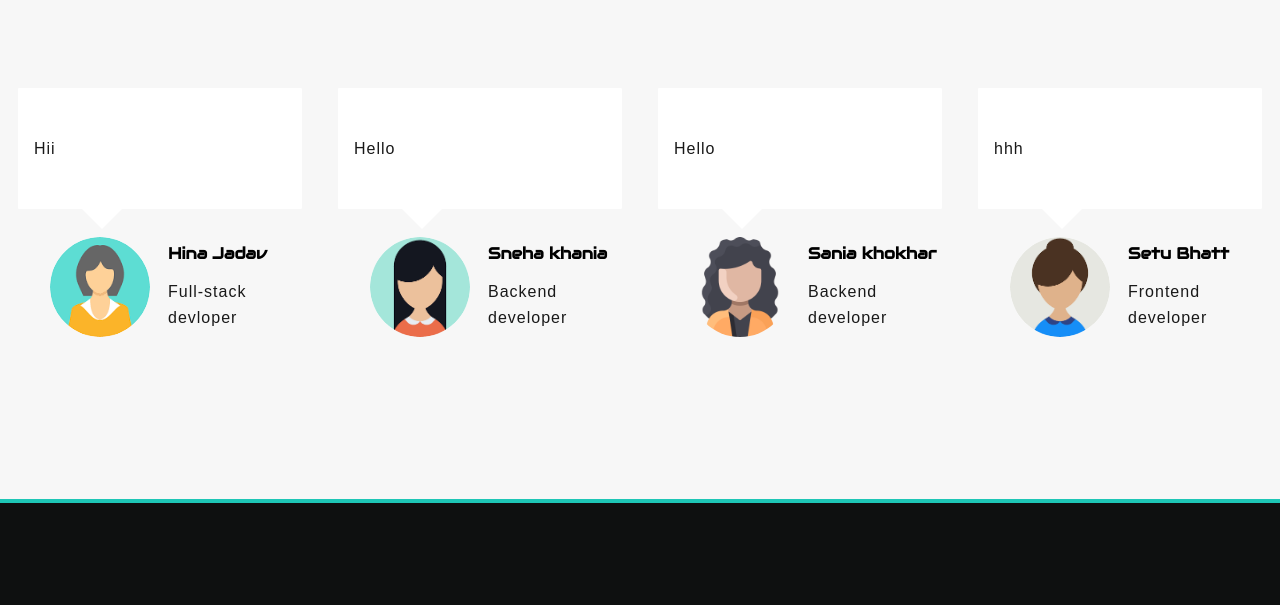
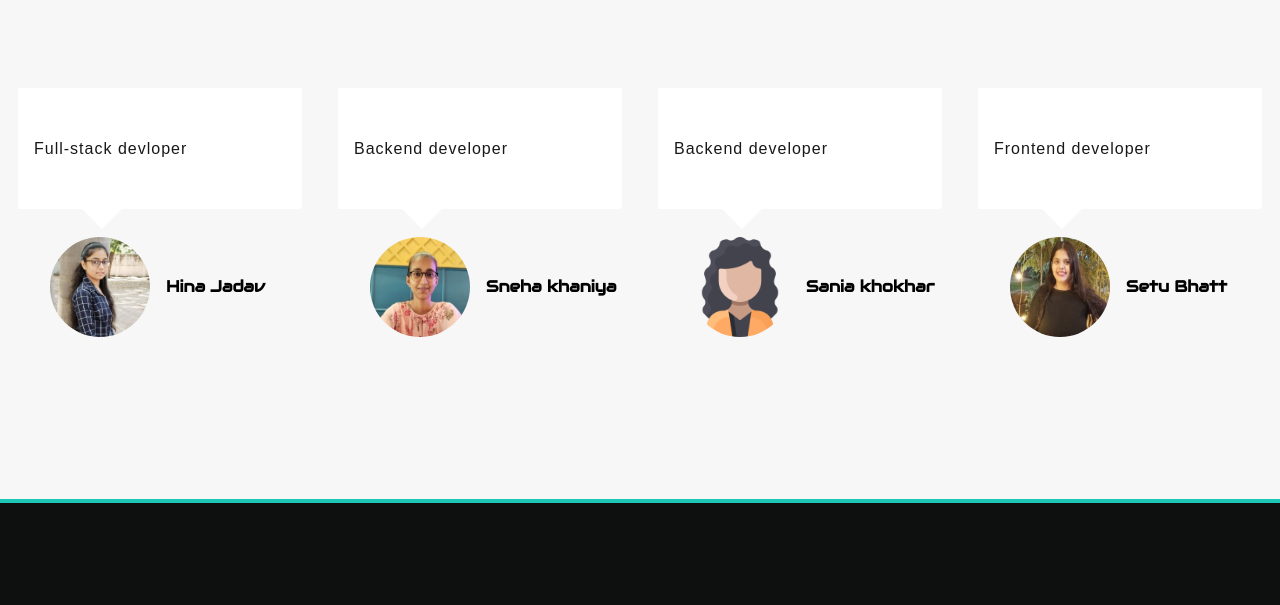
Before and after one commit to Sneha-V-Khaniya/EnolaGames_DuHacks2.0, a plain HTML site: page index.html in a window 1280 px wide. Shown: the part 1080-1685 px from the top of the page. Drawn offline with Linux system fonts and the light colour scheme; a web font is replaced by a local one.

Commit message:
first commit

```diff
--- a/index.html
+++ b/index.html
@@ -72,45 +72,41 @@
 
                 <div class = "team-row">
                     <div class = "team-item">
-                        <p class = "text">Hii</p>
+                        <p class = "text">Full-stack devloper</p>
                         <div class = "team-item-info">
-                            <img src = "images/m1.png" alt = "team-member">
+                            <img src = "images/M1.jfif" alt = "team-member">
                             <div>
                                 <h3>Hina Jadav</h3>
-                                <p class = "text">Full-stack devloper</p>
                             </div>
                         </div>
                     </div>
 
                     <div class = "team-item">
-                        <p class = "text">Hello</p>
+                        <p class = "text">Backend developer</p>
                         <div class = "team-item-info">
-                            <img src = "images/m2.png" alt = "team-member">
+                            <img src = "images/m2.jpg" alt = "team-member">
                             <div>
-                                <h3>Sneha khania</h3>
-                                <p class = "text">Backend developer</p>
+                                <h3>Sneha khaniya</h3>
                             </div>
                         </div>
                     </div>
 
                     <div class = "team-item">
-                        <p class = "text">Hello</p>
+                        <p class = "text">Backend developer</p>
                         <div class = "team-item-info">
                             <img src = "images/m3.png" alt = "team-member">
                             <div>
                                 <h3>Sania khokhar</h3>
-                                <p class = "text">Backend developer</p>
                             </div>
                         </div>
                     </div>
 
                     <div class = "team-item">
-                        <p class = "text">hhh</p>
+                        <p class = "text">Frontend developer</p>
                         <div class = "team-item-info">
-                            <img src = "images/m4.png" alt = "team-member">
+                            <img src = "images/m4.jpg" alt = "team-member">
                             <div>
                                 <h3>Setu Bhatt</h3>
-                                <p class = "text">Frontend developer</p>
                             </div>
                         </div>
                     </div>
```
Also changed, not shown: games.html (+6 -6 lines), mcards.html (+1 -1 lines), images/M1.jfif (added), images/m1.png (deleted), images/m2.jpg (added), images/m2.png (deleted), images/m4.jpg (added).
